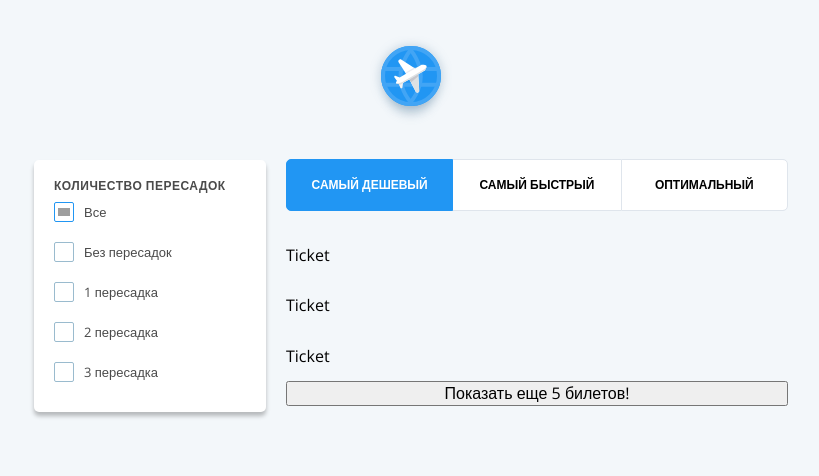
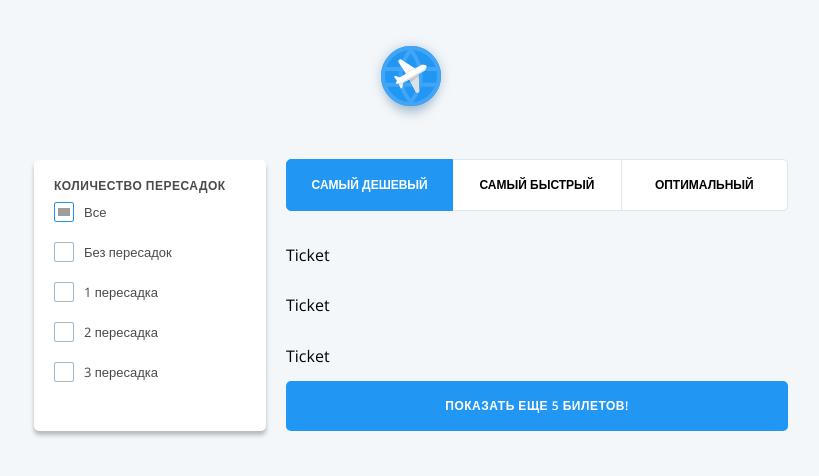
Before and after one commit to ozkhanm/idea-platform-test-assignment, a React (Create React App) app: page / in a window 1280 px wide. Shown: the top 476 px of the page, without its empty margins (229-1048 px from the left). Built offline with nearby package versions, Linux system fonts and the light colour scheme; grey boxes are pictures that could not be loaded.

Commit message:
стилизация кнопки

```diff
--- a/src/components/ShowMoreButton/ShowMoreButton.tsx
+++ b/src/components/ShowMoreButton/ShowMoreButton.tsx
@@ -1,6 +1,8 @@
+import { ShowMoreButtonStyled } from "./show-more-button-styled";
+
 const ShowMoreButton = () => {
   return (
-    <button>Показать еще 5 билетов!</button>
+    <ShowMoreButtonStyled>Показать еще 5 билетов!</ShowMoreButtonStyled>
   )
 };
 
--- /dev/null
+++ b/src/components/ShowMoreButton/show-more-button-styled.js
@@ -0,0 +1,18 @@
+import styled from "styled-components";
+
+export const ShowMoreButtonStyled = styled.button`
+  height: 50px;
+  padding: 0;
+
+  font-style: normal;
+  font-weight: 600;
+  font-size: 12px;
+  line-height: 20px;
+  letter-spacing: 0.5px;
+  text-transform: uppercase;
+  color: #FFFFFF;
+
+  background: #2196F3;
+  border-radius: 5px;
+  border: 0;
+`;
```
